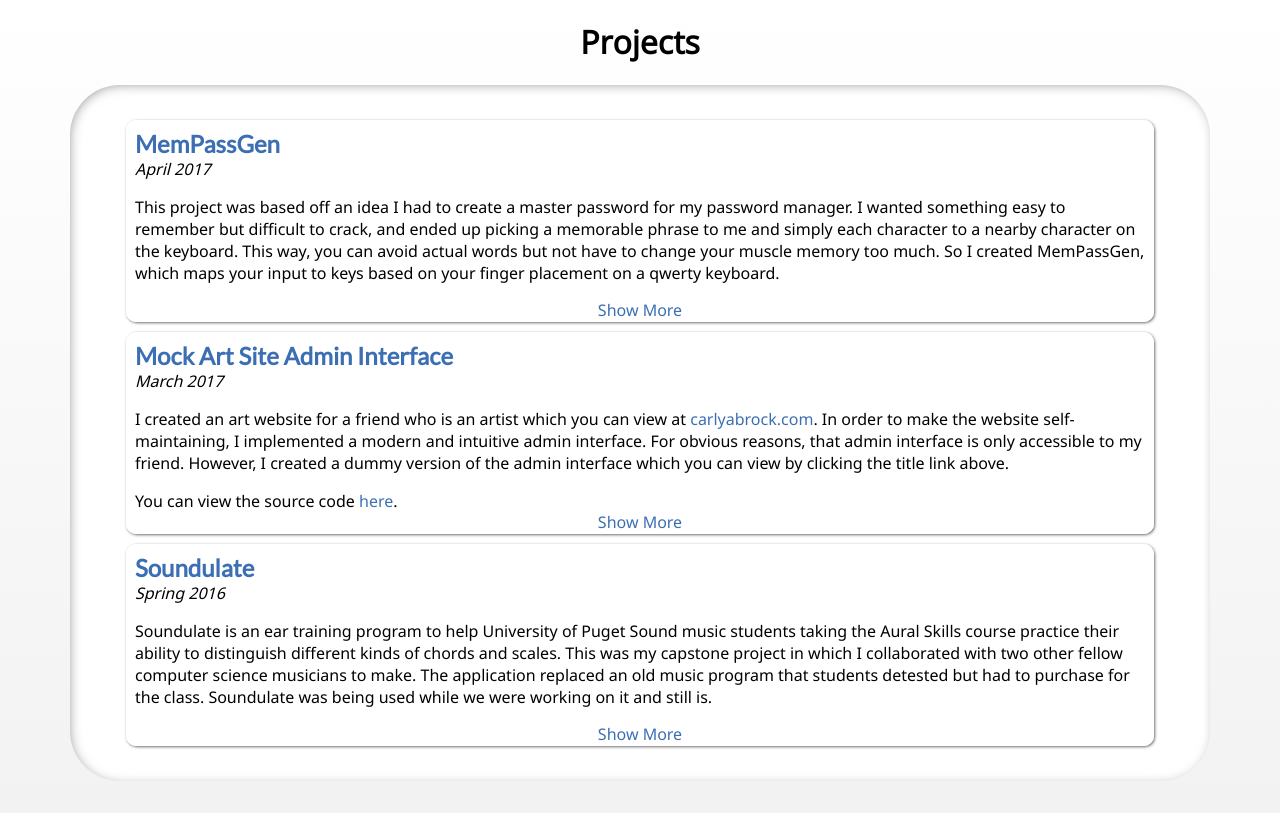
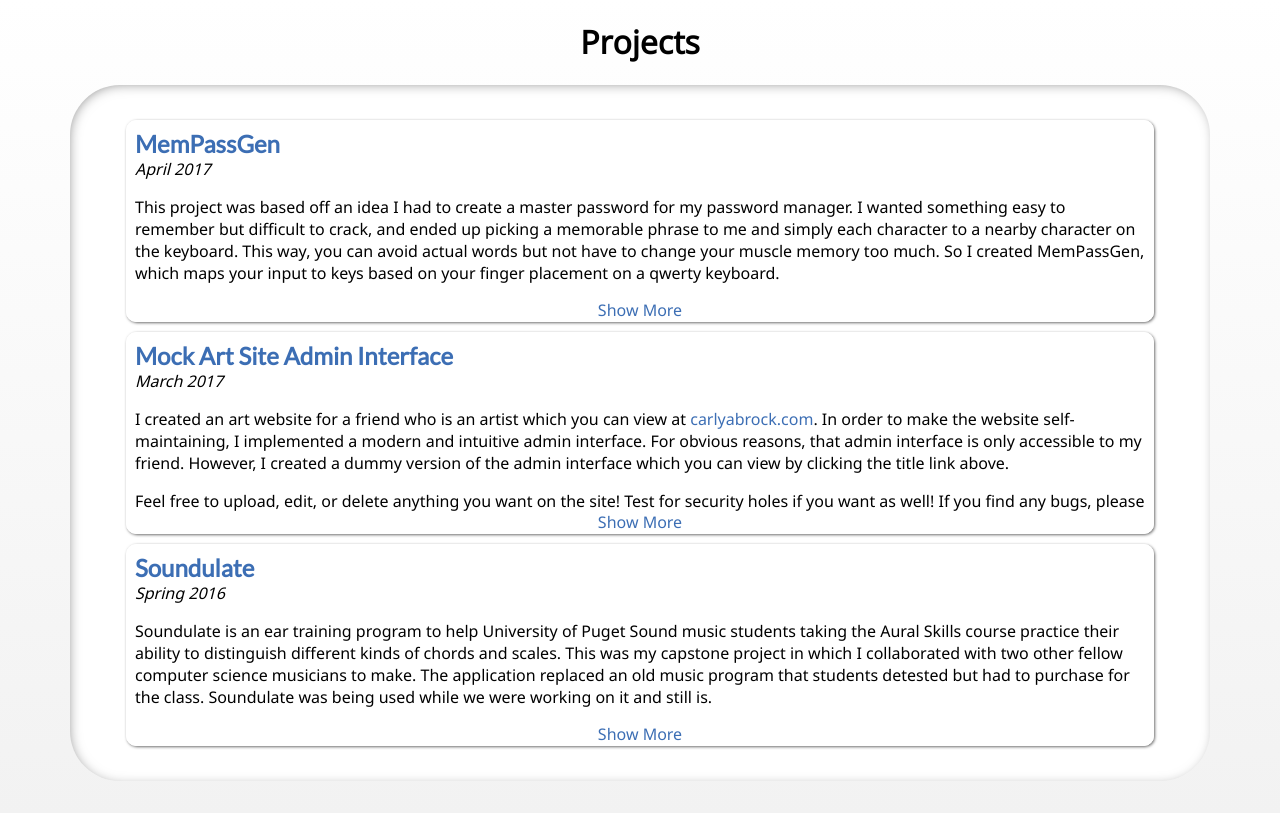
Before and after one commit to ihchen/portfolio, a Flask app: page / in a window 1280 px wide. Shown: the part 622-1435 px from the top of the page. Run offline with Flask 2, Linux system fonts and the light colour scheme; parts of the project's set-up code (start-up, migrations or seed data) failed here and were passed over; some libraries are stand-ins or nearby versions.

Commit message:
Added message for mock admin to tell people to do whatever they want with the site

```diff
--- a/portfolio/templates/index.html
+++ b/portfolio/templates/index.html
@@ -144,6 +144,8 @@ header:before {
                 <i>March 2017</i>
                 <p>I created an art website for a friend who is an artist which you can view at <a href="carlyabrock.com">carlyabrock.com</a>. In order to make the website self-maintaining, I implemented a modern and intuitive admin interface. For obvious reasons, that admin interface is only accessible to my friend. However, I created a dummy version of the admin interface which you can view by clicking the title link above.</p>
 
+                <p>Feel free to upload, edit, or delete anything you want on the site! Test for security holes if you want as well! If you find any bugs, please e-mail me.</p>
+
                 <p>You can view the source code <a href="https://github.com/ihchen/mock-art-admin">here</a>.</p>
 
                 Technology:
```
